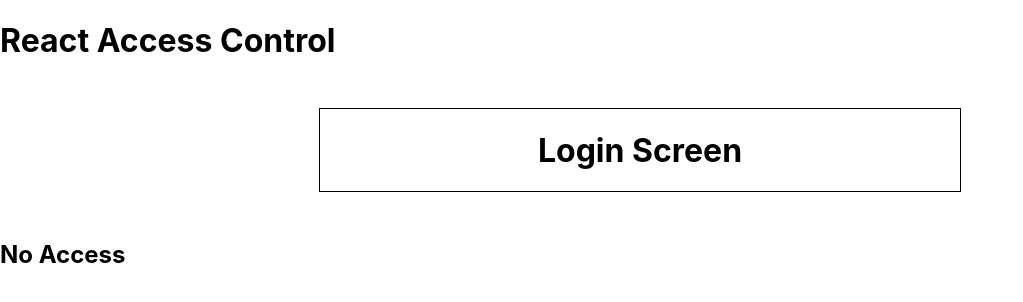
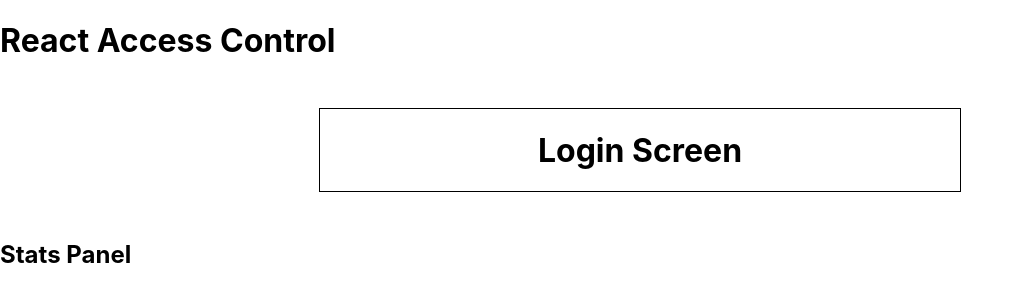
Before and after one commit to clockwerkz/accessControl, a React (Create React App) app in the folder client/: page / in a window 1280 px wide. Shown: the top 302 px of the page, without its empty margins (0-1023 px from the left). Built offline with nearby package versions, Linux system fonts and the light colour scheme.

Commit message:
implements basic access control

```diff
--- a/client/src/App.css
+++ b/client/src/App.css
@@ -8,3 +8,11 @@
 .login h1, .dashboard h1 {
     text-align: center;
 }
+
+.no-access__message {
+    color: red;
+}
+
+.no-access__permissions {
+    font-weight: bold;
+}
--- a/client/src/App.js
+++ b/client/src/App.js
@@ -6,6 +6,10 @@ import Login from './components/Login';
 import Dashboard from './components/Dashboard';
 import AccessControl from './components/AccessControl';
 import StatsPanel from './components/StatsPanel';
+import NoAccess from './components/NoAccess';
+
+
+const renderNoAccess = (permissionsNeeded) =>  <NoAccess permissionsNeeded={permissionsNeeded} />;
 
 
 function App() {
@@ -16,7 +20,11 @@ function App() {
     <div className="App">
         <h1>React Access Control</h1>
         {!user ? (<Login handleLogin={handleLogin}/>) : (<Dashboard />)}
-        <AccessControl>
+        <AccessControl
+          userPermissions="read"
+          allowedPermissions={["read"]}
+          renderNoAccess={renderNoAccess}
+        >
           <StatsPanel />
         </AccessControl>
     </div>
--- a/client/src/components/AccessControl.js
+++ b/client/src/components/AccessControl.js
@@ -11,9 +11,7 @@ const AccessControl = ({userPermissions, allowedPermissions, children, renderNoA
             {...children}
         )
     } else {
-        return (
-            <NoAccess />
-        )
+        return renderNoAccess();
     }
 }
 
--- a/client/src/components/NoAccess.js
+++ b/client/src/components/NoAccess.js
@@ -1,9 +1,9 @@
 import React from 'react';
 
-const NoAccess = (props) => {
+const NoAccess = ({ permissionsNeeded }) => {
     return (
-        <div>
-            <h2>No Access</h2>
+        <div className="no-access">
+            <p className="no-access__message">Unauthorized -- You need the following permissions: <span className="no-access__permissions">{permissionsNeeded}</span></p>
         </div>
     )
 }
```
